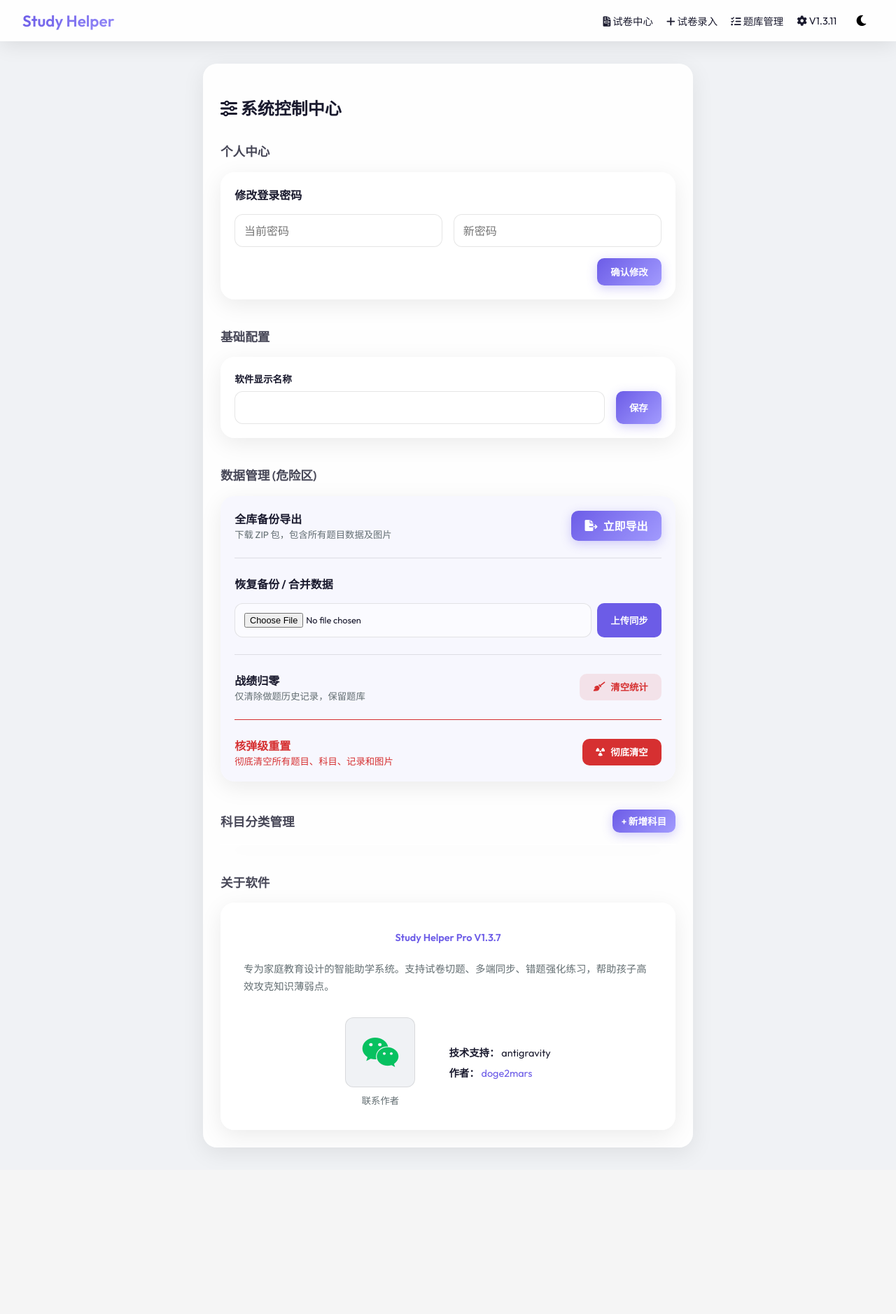
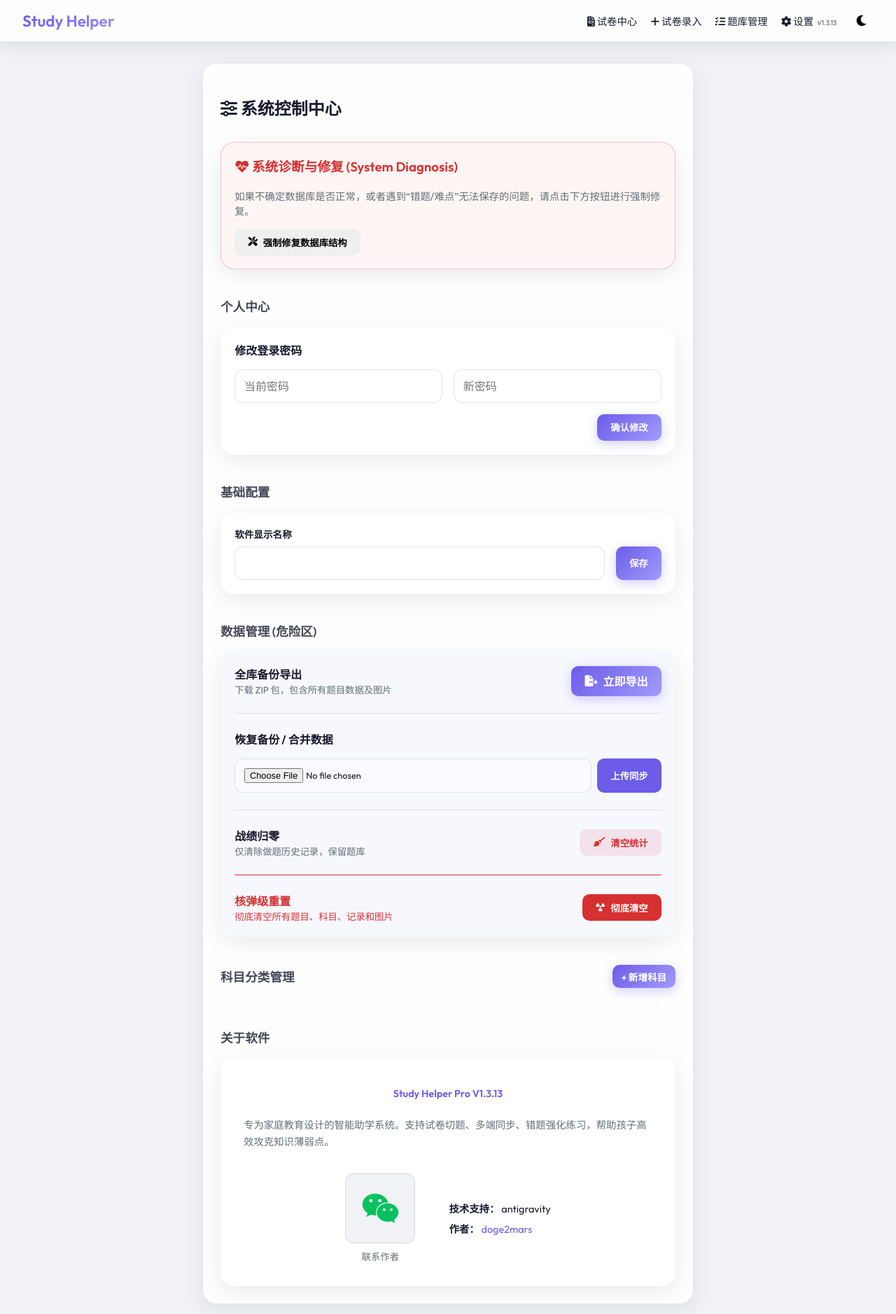
Before and after one commit to doge2mars/StudyHelper, a FastAPI app: template templates/settings.html in a window 1280 px wide. Shown: the top 1878 px of the page at 70% size. Before the commit the page ends 1652 px from the top, so only its background shows below. Run offline with FastAPI, Linux system fonts and the light colour scheme; the template is opened without the code that fills it, so the values that code supplies are empty; parts of the project's set-up code (start-up, migrations or seed data) failed here and were passed over.

Commit message:
Fix(V1.3.13): Force visible diagnosis tool & bump version label

```diff
--- a/templates/base.html
+++ b/templates/base.html
@@ -260,8 +260,10 @@
             {% if user and user.role == 'admin' %}
             <a href="/admin/users" style="color: var(--accent);"><i class="fas fa-users-cog"></i> 管理员</a>
             {% endif %}
-            <a href="/settings" style="text-decoration:none; color:inherit">
-                <i class="fas fa-cog"></i> V1.3.11
+            <a href="/settings" class="nav-item">
+                <i class="fas fa-cog"></i>
+                <span>设置</span>
+                <span style="font-size:0.6rem; opacity:0.75; margin-left:2px">V1.3.13</span>
             </a>
             {% if user %}
             <div
--- a/templates/settings.html
+++ b/templates/settings.html
@@ -3,17 +3,18 @@
 <div class="glass-card" style="max-width:700px; margin:auto">
     <h2 style="margin-bottom:2rem"><i class="fas fa-sliders-h"></i> 系统控制中心</h2>
 
-    <!-- Section 0: System Diagnosis (V1.3.12) -->
-    <section id="diagnosis-card" style="display:none; margin-bottom:2.5rem">
+    <!-- Section 0: System Diagnosis (V1.3.13) -->
+    <section id="diagnosis-card" style="margin-bottom:2.5rem">
         <div class="glass-card"
-            style="background:rgba(231, 76, 60, 0.1); border:1px solid var(--danger); padding:1.2rem">
-            <h3 style="color:var(--danger); margin-top:0"><i class="fas fa-heartbeat"></i> 系统诊断警报</h3>
-            <p style="color:var(--danger)"><strong>检测到严重数据库问题：</strong> 缺少 `history_wrong` 字段。</p>
-            <p style="font-size:0.9rem; color:#636e72">这会导致“错题/难点”状态无法保存，统计数据为0。由于NAS权限或环境问题，自动修复可能失败。</p>
-            <div style="margin-top:1rem">
+            style="background:rgba(231, 76, 60, 0.05); border:1px solid rgba(231, 76, 60, 0.3); padding:1.2rem">
+            <h3 style="color:var(--danger); margin-top:0"><i class="fas fa-heartbeat"></i> 系统诊断与修复 (System Diagnosis)
+            </h3>
+            <p style="font-size:0.9rem; color:#636e72">如果不确定数据库是否正常，或者遇到“错题/难点”无法保存的问题，请点击下方按钮进行强制修复。</p>
+            <div style="margin-top:1rem; display:flex; gap:1rem; align-items:center">
                 <button id="btn-fix-db" class="btn btn-danger">
-                    <i class="fas fa-tools"></i> 立即强制修复数据库
+                    <i class="fas fa-tools"></i> 强制修复数据库结构
                 </button>
+                <div id="status-indicator"></div>
             </div>
             <div id="fix-logs"
                 style="margin-top:1rem; font-family:monospace; font-size:0.85rem; background:rgba(0,0,0,0.05); padding:0.8rem; border-radius:6px; display:none">
@@ -130,7 +131,7 @@
                 {{ app_name }}
             </div>
             <div style="font-size:0.9rem; color:var(--accent); font-weight:600; margin-bottom:1.5rem">Study Helper Pro
-                V1.3.7</div>
+                V1.3.13</div>
             <p style="font-size:0.9rem; color:#636e72; line-height:1.7; text-align:left; margin-bottom:2rem">
                 专为家庭教育设计的智能助学系统。支持试卷切题、多端同步、错题强化练习，帮助孩子高效攻克知识薄弱点。
             </p>
```
